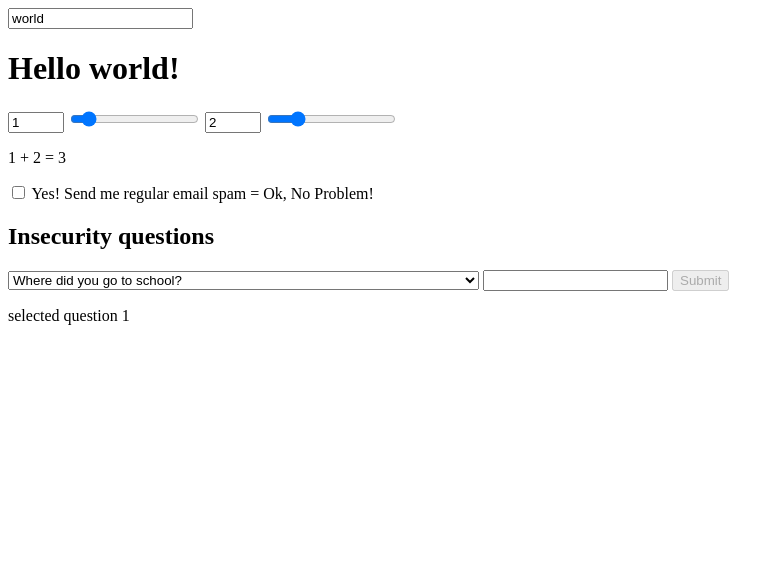
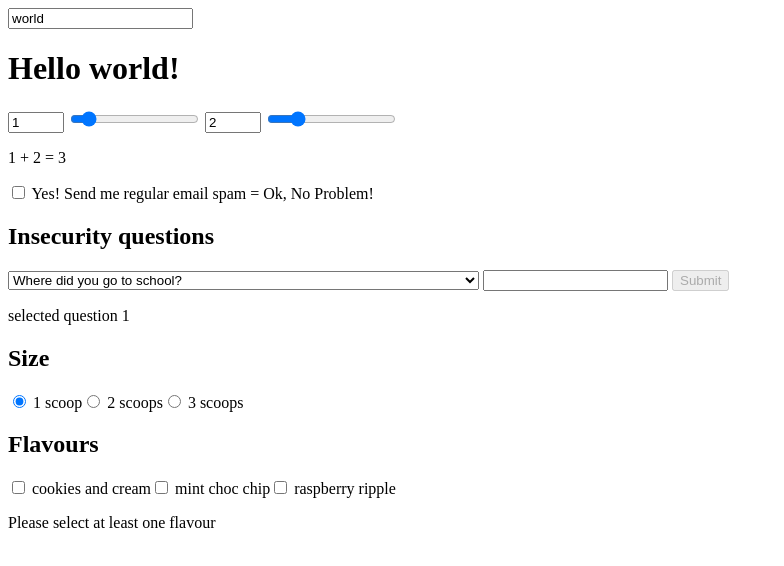
Before and after one commit to tamathecxder/svelte-journeys, a SvelteKit app: page /bindings/input in a window 1280 px wide. Shown: the top 566 px of the page, without its empty margins (0-784 px from the left). Built offline with nearby package versions, Linux system fonts and the light colour scheme.

Commit message:
(bindings) bind group

```diff
--- a/src/routes/bindings/input/+page.svelte
+++ b/src/routes/bindings/input/+page.svelte
@@ -1,10 +1,14 @@
-<script>
+<script lang="ts">
 	let name = $state('world');
     let a = $state(1);
 	let b = $state(2);
     let yes = $state(false);
-    let selected = $state();
+    let selected: any = $state();
     let answer = $state('');
+    let scoops = $state(1);
+	let flavours: any = $state([]);
+
+	const formatter = new Intl.ListFormat('en', { style: 'long', type: 'conjunction' });
 
     let questions = $state([
 		{
@@ -21,7 +25,7 @@
 		}
 	]);
 
-    function handleSubmit(e) {
+    function handleSubmit(e: any) {
         e.preventDefault();
 
         alert(`Answered question ${selected.id} ${selected.text} with ${answer}`)
@@ -79,3 +83,45 @@
 		? selected.id
 		: '[waiting...]'}
 </p>
+
+<!-- Group Inputs -->
+<h2>Size</h2>
+
+{#each [1, 2, 3] as number}
+	<label>
+		<input
+			type="radio"
+			name="scoops"
+			value={number}
+            bind:group={scoops}
+		/>
+
+		{number} {number === 1 ? 'scoop' : 'scoops'}
+	</label>
+{/each}
+
+<h2>Flavours</h2>
+
+{#each ['cookies and cream', 'mint choc chip', 'raspberry ripple'] as flavour}
+	<label>
+		<input
+			type="checkbox"
+			name="flavours"
+			value={flavour}
+            bind:group={flavours}
+		/>
+
+		{flavour}
+	</label>
+{/each}
+
+{#if flavours.length === 0}
+	<p>Please select at least one flavour</p>
+{:else if flavours.length > scoops}
+	<p>Can't order more flavours than scoops!</p>
+{:else}
+	<p>
+		You ordered {scoops} {scoops === 1 ? 'scoop' : 'scoops'}
+		of {formatter.format(flavours)}
+	</p>
+{/if}
```
